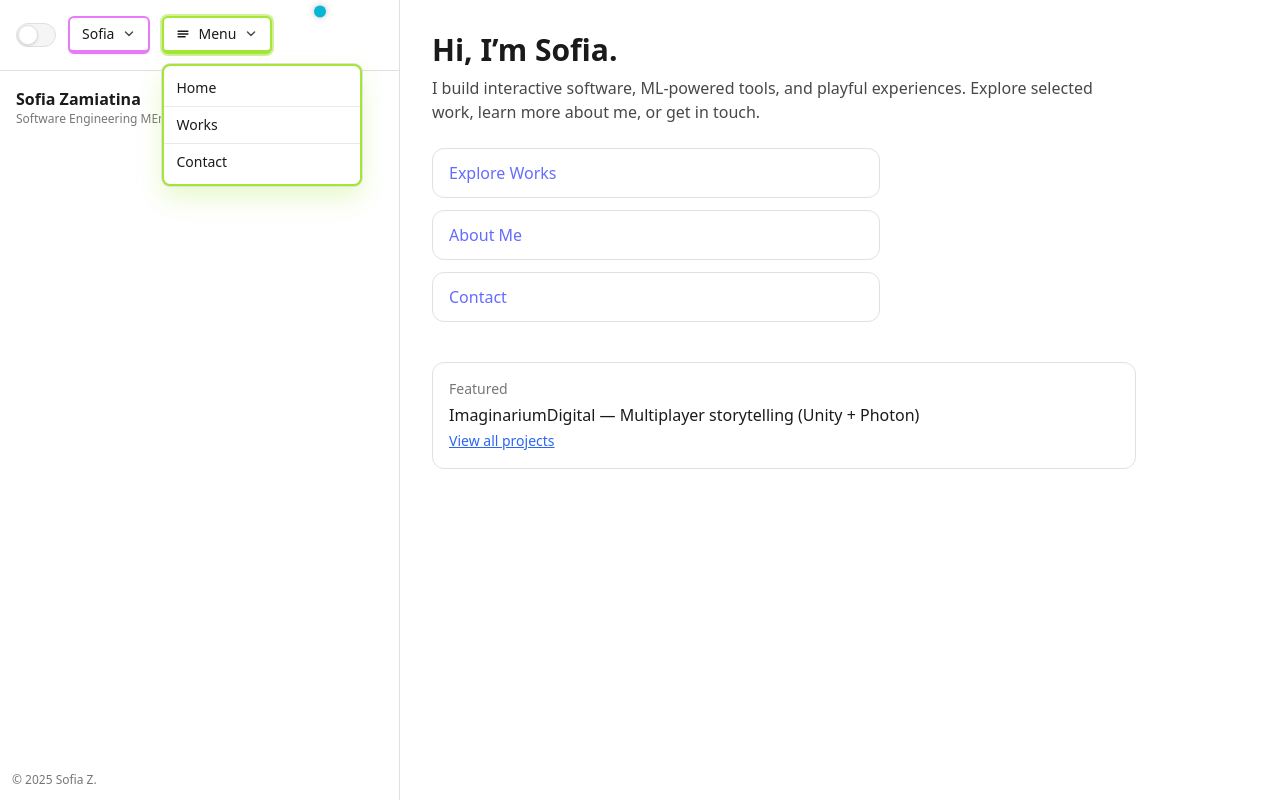
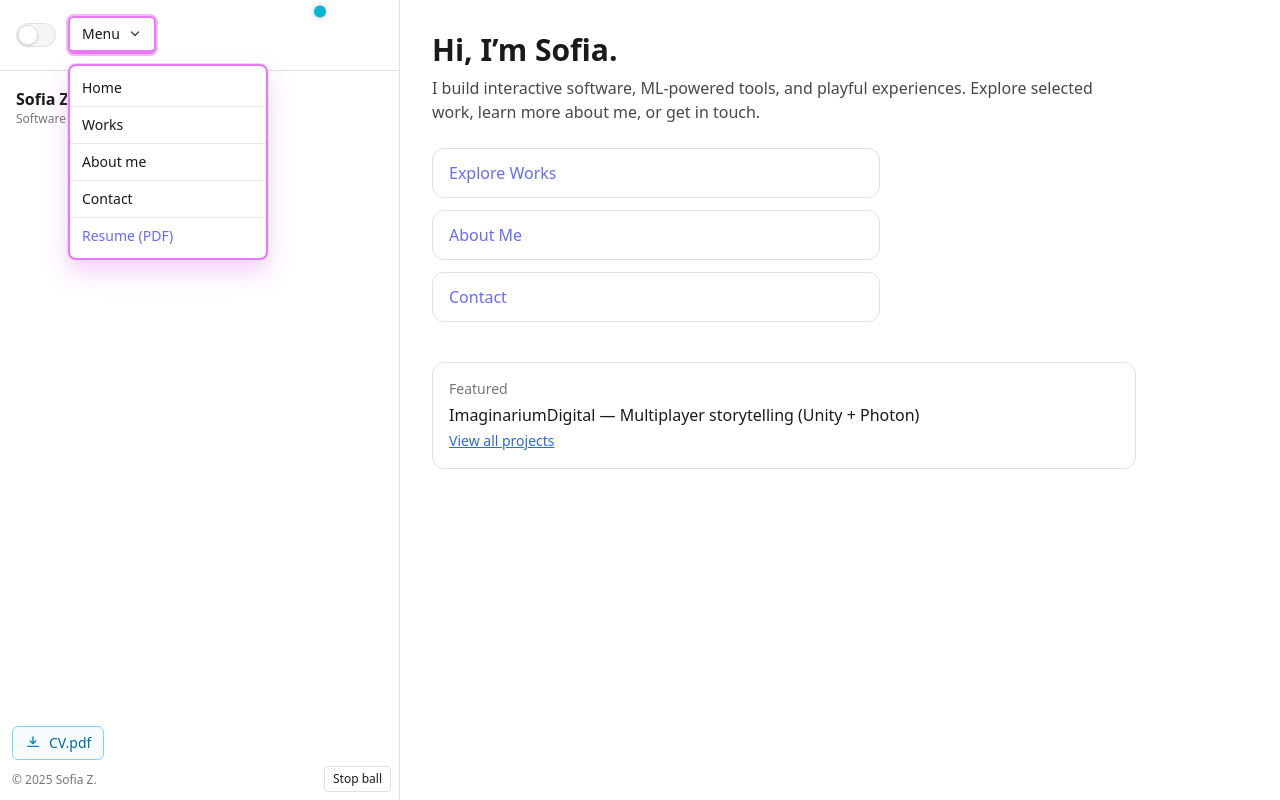
Before and after one commit to sofia-zamiatina-dev/sofia-zamiatina-dev.github.io, a React (Vite) app: page /home in a window 1280 px wide. Both pictures are taken after a click on the button "Menu". Built offline with nearby package versions, Linux system fonts and the light colour scheme.

Commit message:
small tweaks + CV download button

```diff
--- a/src/components/BouncyBallOverlay.jsx
+++ b/src/components/BouncyBallOverlay.jsx
@@ -1,10 +1,12 @@
 // src/components/BouncyBallOverlay.jsx
-import { useEffect, useRef } from "react";
+import { useEffect, useRef, useState } from "react";
 
 export default function BouncyBallOverlay() {
   const canvasRef = useRef(null);
   const rafRef = useRef(0);
   const lastRef = useRef(performance.now());
+  const [paused, setPaused] = useState(false);
+  const pausedRef = useRef(false);
 
   const palette = useRef([
     "#ef4444", "#f59e0b", "#10b981",
@@ -12,11 +14,8 @@ export default function BouncyBallOverlay() {
   ]);
 
   const ballRef = useRef({
-    x: 0,
-    y: 0,
-    r: 6,
-    vx: 0,
-    vy: 0,
+    x: 0, y: 0, r: 6,
+    vx: 0, vy: 0,
     color: "#3b82f6",
   });
 
@@ -26,12 +25,8 @@ export default function BouncyBallOverlay() {
   };
 
   const randomVelocity = (speed = 150) => {
-    // random angle, uniform direction
     const angle = Math.random() * Math.PI * 2;
-    return {
-      vx: Math.cos(angle) * speed,
-      vy: Math.sin(angle) * speed,
-    };
+    return { vx: Math.cos(angle) * speed, vy: Math.sin(angle) * speed };
   };
 
   function fitCanvasToParent() {
@@ -65,15 +60,13 @@ export default function BouncyBallOverlay() {
     ctx.shadowBlur = 0;
   }
 
-  // Spawn ball at random place with random direction
   function respawnBall(W, H) {
     const b = ballRef.current;
     b.x = Math.random() * (W - 2 * b.r) + b.r;
     b.y = Math.random() * (H - 2 * b.r) + b.r;
     b.color = pickColor();
-    const { vx, vy } = randomVelocity(160 + Math.random() * 80); // random speed 160–240
-    b.vx = vx;
-    b.vy = vy;
+    const { vx, vy } = randomVelocity(160 + Math.random() * 80);
+    b.vx = vx; b.vy = vy;
   }
 
   useEffect(() => {
@@ -83,9 +76,9 @@ export default function BouncyBallOverlay() {
     // initial spawn
     respawnBall(w, h);
 
+    // keep canvas sized
     const ro = new ResizeObserver(() => fitCanvasToParent());
     if (c.parentElement) ro.observe(c.parentElement);
-
     const onWinResize = () => fitCanvasToParent();
     window.addEventListener("resize", onWinResize, { passive: true });
 
@@ -93,26 +86,25 @@ export default function BouncyBallOverlay() {
       const dt = Math.min(0.032, (now - lastRef.current) / 1000);
       lastRef.current = now;
 
-      const parentRect = c.parentElement?.getBoundingClientRect();
-      const width = parentRect?.width ?? 300;
-      const height = parentRect?.height ?? 600;
+      const rect = c.parentElement?.getBoundingClientRect();
+      const width = rect?.width ?? 300;
+      const height = rect?.height ?? 600;
 
       let { x, y, r, vx, vy, color } = ballRef.current;
 
-      // integrate
+      if (!pausedRef.current) {
         x += vx * dt;
         y += vy * dt;
 
-      // bounce + recolor
         let bounced = false;
-      if (x - r <= 0) { x = r; vx *= -1; bounced = true; }
-      if (x + r >= width) { x = width - r; vx *= -1; bounced = true; }
-      if (y - r <= 0) { y = r; vy *= -1; bounced = true; }
-      if (y + r >= height) { y = height - r; vy *= -1; bounced = true; }
+        if (x - r <= 0)       { x = r;         vx *= -1; bounced = true; }
+        if (x + r >= width)   { x = width - r; vx *= -1; bounced = true; }
+        if (y - r <= 0)       { y = r;         vy *= -1; bounced = true; }
+        if (y + r >= height)  { y = height - r;vy *= -1; bounced = true; }
         if (bounced) color = pickColor();
+      }
 
       ballRef.current = { x, y, r, vx, vy, color };
-
       drawBall(ctx, width, height);
 
       rafRef.current = requestAnimationFrame(loop);
@@ -127,7 +119,7 @@ export default function BouncyBallOverlay() {
     };
   }, []);
 
-  // Click handler on parent (sidebar) to respawn ball
+  // Click anywhere in sidebar; if clicking ON the ball, respawn (new direction)
   useEffect(() => {
     const c = canvasRef.current;
     const parent = c.parentElement;
@@ -151,12 +143,33 @@ export default function BouncyBallOverlay() {
     return () => parent.removeEventListener("click", onClick, true);
   }, []);
 
+  // Toggle handler
+  const toggleMotion = () => {
+    setPaused((p) => {
+      const next = !p;
+      pausedRef.current = next;
+      return next;
+    });
+  };
+
   return (
+    <>
+      {/* Background canvas (under content) */}
       <canvas
         ref={canvasRef}
         aria-hidden
         className="absolute inset-0 z-0"
         style={{ pointerEvents: "none" }}
       />
+
+      {/* Bottom-right control button */}
+      <button
+        type="button"
+        onClick={toggleMotion}
+        className="absolute bottom-2 right-2 z-20 text-xs px-2 py-1 rounded border border-border bg-background/80 backdrop-blur-sm hover:bg-muted transition"
+      >
+        {paused ? "Play" : "Stop ball"}
+      </button>
+    </>
   );
 }
--- a/src/components/Sidebar.jsx
+++ b/src/components/Sidebar.jsx
@@ -5,9 +5,6 @@ import FiltersPanel from "./FiltersPanel.jsx";
 import { projects } from "../data/projects.js";
 import { buildFacets } from "../lib/facets.js";
 import BouncyBallOverlay from "./BouncyBallOverlay.jsx";
-
-// const categories = ["all","web","game","ml","art"];
-// const skills = ["react","nextjs","unity","csharp","python","sklearn","fastapi","tailwind","figma","docker"];
 
 const facets = buildFacets(projects, { categoryOrder: ["web","game","ml","art"] });
 
@@ -17,32 +14,15 @@ const ChevronDown = (props) => (
     <path d="M5 7l5 5 5-5" fill="none" stroke="currentColor" strokeWidth="2" strokeLinecap="round" strokeLinejoin="round"/>
   </svg>
 );
-const Hamburger = (props) => (
-  <svg viewBox="0 0 20 20" width="14" height="14" aria-hidden="true" {...props}>
-    <path d="M3 6h14M3 10h14M3 14h10" fill="none" stroke="currentColor" strokeWidth="2" strokeLinecap="round"/>
+
+const DownloadIcon = (props) => (
+  <svg viewBox="0 0 24 24" width="16" height="16" aria-hidden="true" {...props}>
+    <path d="M12 3v10m0 0l4-4m-4 4L8 9M4 17h16" fill="none" stroke="currentColor" strokeWidth="2" strokeLinecap="round" strokeLinejoin="round"/>
   </svg>
 );
 
-// Accent button with bottom thick bar
-function AccentButton({
-  label,
-  onClick,
-  buttonRef,
-  color = "pink", // "pink" | "green"
-  leadingIcon = null,
-  isOpen = false,
-}) {
-    const palette =
-        color === "green"
-          ? {
-              border: "border-lime-400",
-              focus: "focus:ring-lime-400/50",
-            }
-          : {
-              border: "border-fuchsia-400",
-              focus: "focus:ring-fuchsia-400/50",
-            };
-
+// Accent button with bottom thick bar (single color now)
+function AccentButton({ label, onClick, buttonRef, isOpen = false }) {
   return (
     <button
       ref={buttonRef}
@@ -51,45 +31,61 @@ function AccentButton({
         "relative inline-flex items-center gap-2",
         "px-3 py-1.5 rounded-md text-sm font-medium",
         "bg-background text-foreground hover:bg-muted",
-        "shadow-sm focus:outline-none focus:ring-2 transition-all duration-150",
-        palette.focus,
-        // asymmetric borders
-        "border-t-2 border-x-2 border-b-4",
-        palette.border,
+        "shadow-sm focus:outline-none focus:ring-2 focus:ring-fuchsia-400/50 transition-all duration-150",
+        "border-t-2 border-x-2 border-b-4 border-fuchsia-400",
       ].join(" ")}
       aria-haspopup="menu"
       aria-expanded={isOpen}
     >
-      {leadingIcon}
       <span>{label}</span>
       <ChevronDown className="opacity-80" />
     </button>
   );
 }
 
+// Download button (bottom-left)
+function DownloadPDFButton() {
+  return (
+    <a
+      href="/CV.pdf"              // new file name
+      download
+      className={[
+        "inline-flex items-center gap-2",
+        "px-3 py-1.5 rounded-md text-sm font-medium",
+        // light theme
+        "border border-sky-300 text-sky-700 bg-sky-50/60 hover:bg-sky-50",
+        // dark theme: dark surface with blue outline
+        "dark:border-blue-400 dark:text-blue-300 dark:bg-slate-900/60 dark:hover:bg-slate-900",
+        "transition-colors",
+      ].join(" ")}
+      aria-label="Download CV as PDF"
+    >
+      <DownloadIcon className="text-sky-600 dark:text-blue-300" />
+      <span>CV.pdf</span>
+    </a>
+  );
+}
+
+
 export default function Sidebar({ showFilters }) {
   const loc = useLocation();
-  const [open, setOpen] = useState(null); // "sofia" | "menu" | null
+  const [open, setOpen] = useState(null); // "menu" | null
 
   // Close popovers whenever the route/hash changes
   useEffect(() => { setOpen(null); }, [loc.pathname, loc.hash]);
 
   const headerRef = useRef(null);
-  const sofiaBtnRef = useRef(null);
   const menuBtnRef  = useRef(null);
-  const [anchors, setAnchors] = useState({ sofia: 0, menu: 0 });
+  const [anchorX, setAnchorX] = useState(0);
 
-  // Measure button positions (relative to header)
+  // Measure button position (relative to header)
   useEffect(() => {
     function measure() {
       const headerRect = headerRef.current?.getBoundingClientRect();
-      if (!headerRect) return;
-      const sofiaRect = sofiaBtnRef.current?.getBoundingClientRect();
-      const menuRect  = menuBtnRef.current?.getBoundingClientRect();
-      setAnchors({
-        sofia: sofiaRect ? sofiaRect.left - headerRect.left : 0,
-        menu:  menuRect  ? menuRect.left  - headerRect.left : 0,
-      });
+      const menuRect = menuBtnRef.current?.getBoundingClientRect();
+      if (headerRect && menuRect) {
+        setAnchorX(menuRect.left - headerRect.left);
+      }
     }
     measure();
     window.addEventListener("resize", measure);
@@ -118,33 +114,24 @@ export default function Sidebar({ showFilters }) {
 
       <div className="relative z-10 flex-1 overflow-y-auto flex flex-col">
 
-      {/* TOP: toggle + accent buttons + popovers */}
+        {/* TOP: toggle + one accent button + popover */}
         <div ref={headerRef} className="p-4 border-b border-border relative">
           <div className="flex items-center gap-3">
             <ThemeToggle />
 
             <AccentButton
-            label="Sofia"
-            buttonRef={sofiaBtnRef}
-            onClick={() => setOpen(open === "sofia" ? null : "sofia")}
-            color="pink"
-            isOpen={open === "sofia"}
-          />
-
-          <AccentButton
               label="Menu"
               buttonRef={menuBtnRef}
               onClick={() => setOpen(open === "menu" ? null : "menu")}
-            color="green"
-            leadingIcon={<Hamburger />}
               isOpen={open === "menu"}
             />
           </div>
 
-        {/* Sofia popover */}
-        {open === "sofia" && (
-          <PopoverPanel accent="pink" style={{ left: anchors.sofia }}>
-            <PopoverItem to="/about"   active={loc.hash.includes("about")}  onSelect={() => setOpen(null)}>About me</PopoverItem>
+          {open === "menu" && (
+            <PopoverPanel accent="pink" style={{ left: anchorX }}>
+              <PopoverItem to="/home"    active={loc.hash.includes("home")}    onSelect={() => setOpen(null)}>Home</PopoverItem>
+              <PopoverItem to="/works"   active={loc.hash.includes("works")}   onSelect={() => setOpen(null)}>Works</PopoverItem>
+              <PopoverItem to="/about"   active={loc.hash.includes("about")}   onSelect={() => setOpen(null)}>About me</PopoverItem>
               <PopoverItem to="/contact" active={loc.hash.includes("contact")} onSelect={() => setOpen(null)}>Contact</PopoverItem>
               <a
                 className="block px-3 py-2 text-sm rounded hover:bg-muted"
@@ -153,15 +140,6 @@ export default function Sidebar({ showFilters }) {
               >
                 Resume (PDF)
               </a>
-          </PopoverPanel>
-        )}
-
-        {/* Menu popover */}
-        {open === "menu" && (
-          <PopoverPanel accent="green" style={{ left: anchors.menu }}>
-            <PopoverItem to="/home"    active={loc.hash.includes("home")}   onSelect={() => setOpen(null)}>Home</PopoverItem>
-            <PopoverItem to="/works"   active={loc.hash.includes("works")}  onSelect={() => setOpen(null)}>Works</PopoverItem>
-            <PopoverItem to="/contact" active={loc.hash.includes("contact")} onSelect={() => setOpen(null)}>Contact</PopoverItem>
             </PopoverPanel>
           )}
         </div>
@@ -182,20 +160,23 @@ export default function Sidebar({ showFilters }) {
           />
         )}
 
-
+        {/* Footer */}
         <div className="mt-auto p-3 text-xs text-foreground/60">
           © {new Date().getFullYear()} Sofia Z.
         </div>
 
+        {/* Bottom-left download button */}
+        <div className="absolute left-3 bottom-10">
+          <DownloadPDFButton />
+        </div>
       </div>
     </aside>
   );
 }
 
-// ---- Popover with accent border & dropdown-list styling like screenshot ----
+// ---- Popover with accent border & dropdown-list styling ----
 function PopoverPanel({ children, style, accent = "pink" }) {
-  const border =
-    accent === "green" ? "border-lime-400" : "border-fuchsia-400";
+  const border = accent === "green" ? "border-lime-400" : "border-fuchsia-400";
   const shadow =
     accent === "green"
       ? "shadow-[0_12px_24px_rgba(163,230,53,0.25)]"
@@ -226,7 +207,7 @@ function PopoverItem({ to, active, children, onSelect }) {
         onClick={onSelect}
         role="menuitem"
         className={[
-          "block px-3 py-2 text-sm text-foreground", // ← theme text (black/light, white/dark)
+          "block px-3 py-2 text-sm text-foreground",
           "hover:bg-muted",
           active ? "bg-muted font-medium" : "",
         ].join(" ")}
```
Lines whose indentation alone changed are shown as unchanged.
